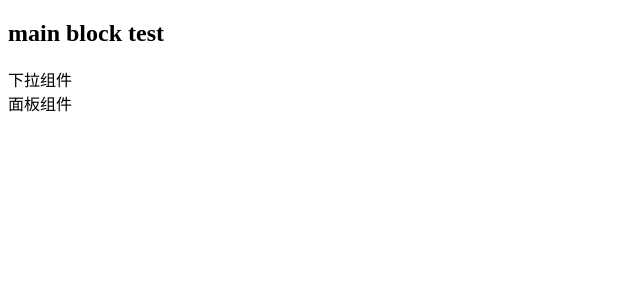
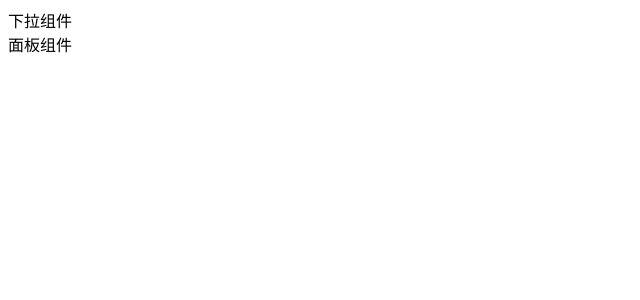
Before and after one commit to gaomin-github/my-pj6, a JavaScript app: page / in a window 1280 px wide. Shown: the top 300 px of the page, without its empty margins (0-640 px from the left). Built offline with nearby package versions, Linux system fonts and the light colour scheme; the HTML template or start-up script is replaced by a standard one.

Commit message:
delete
删除不重要的内容

```diff
--- a/src/app.vue
+++ b/src/app.vue
@@ -1,6 +1,5 @@
 <template>
     <section>
-        <h1>main block test</h1>
         <!--<test/>-->
         <router-view></router-view>
     </section>
```
